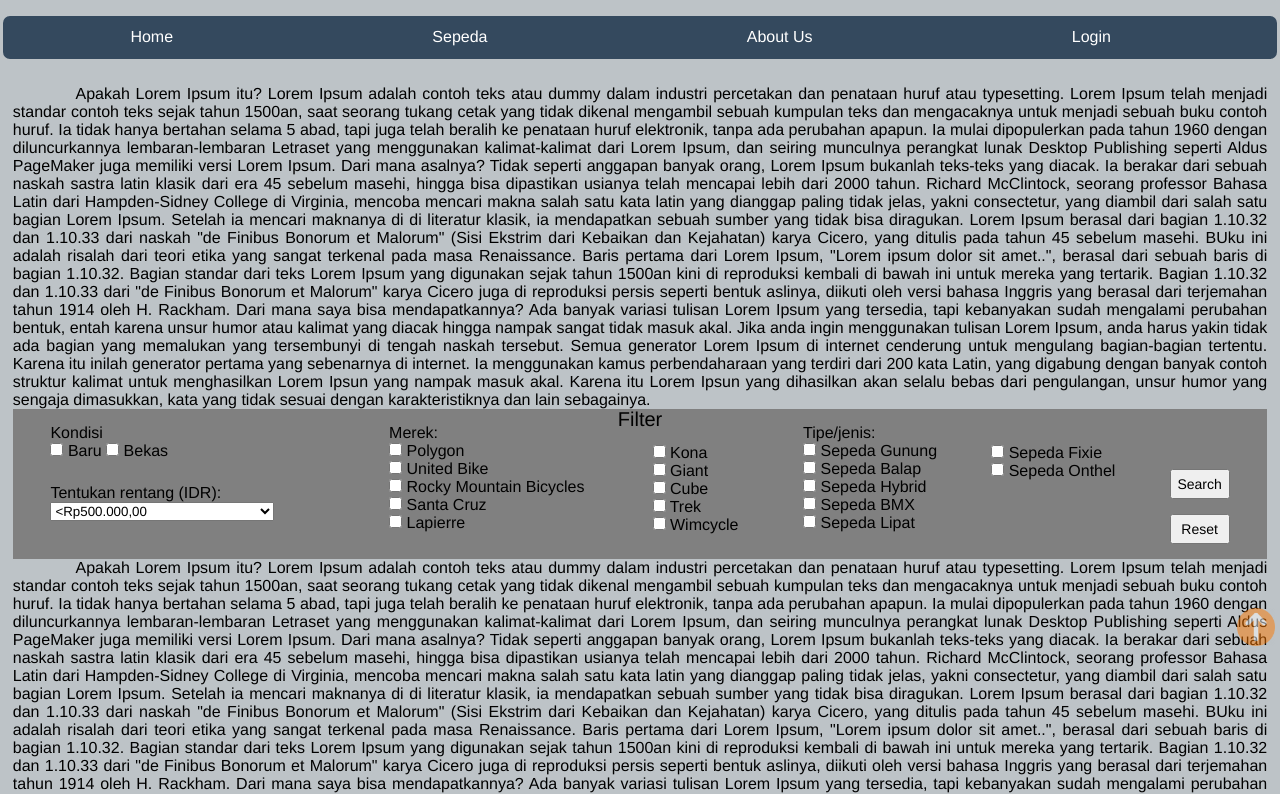
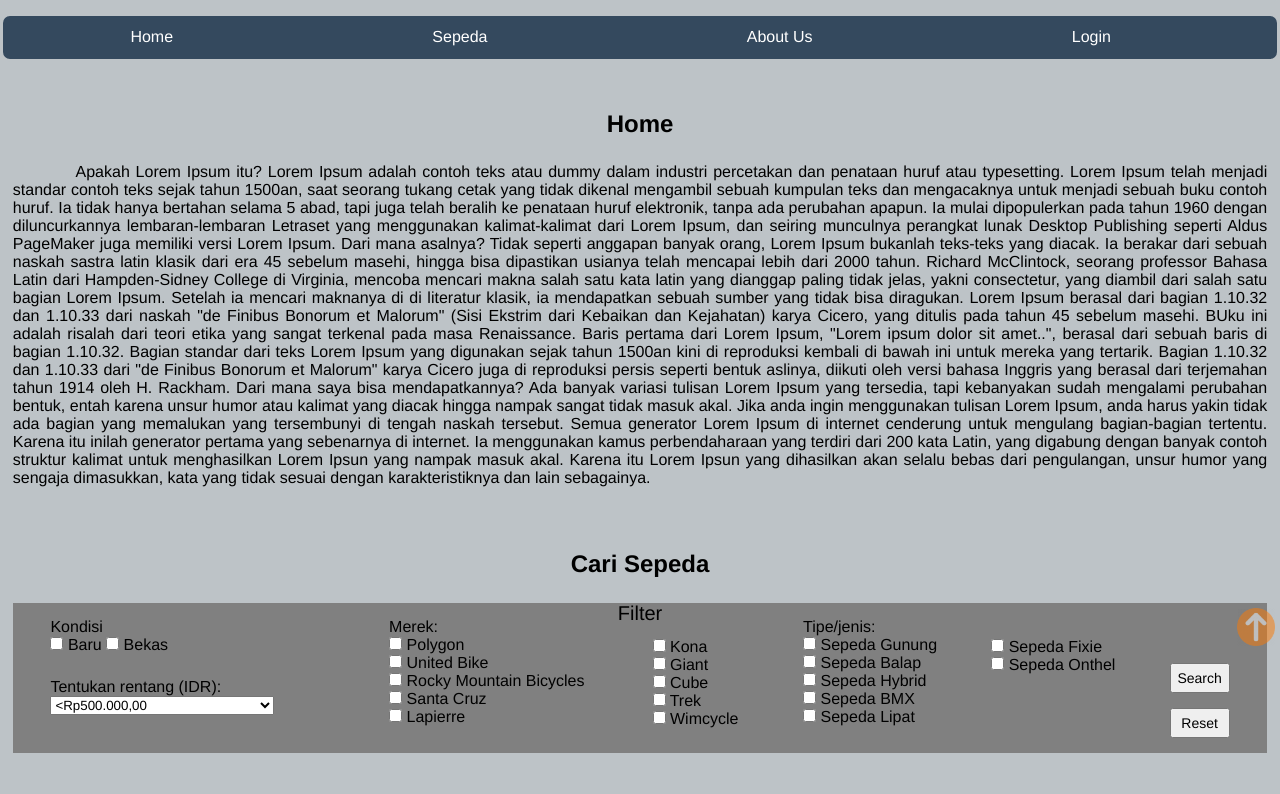
Before and after one commit to rafiandria23/cari-sepeda, a plain HTML site: page index.html in a window 1280 px wide. Shown: the part 149-943 px from the top of the page. Drawn offline with Linux system fonts and the light colour scheme.

Commit message:
Modifikasi tampilan sedikit -one

```diff
--- a/css/main.css
+++ b/css/main.css
@@ -73,7 +73,7 @@ p{
 }
 
 
-#sepeda {
+#sepeda form {
 	position: relative;
 	height: 150px;
 	width: 100%;
@@ -171,3 +171,19 @@ p{
 	background-color: green;
 	color: white;
 }
+
+#about, #sepeda, #home{
+	margin-bottom: 5%;
+}
+
+.center{
+	text-align: center;
+}
+
+.mb-2{
+	margin-bottom: 2%;
+}
+
+.mt-2{
+	margin-top: 2%;
+}
--- a/index.html
+++ b/index.html
@@ -17,6 +17,7 @@
         </header>
         <main >
             <article id="home">
+				<h1 class="center mb-2 mt-2">Home</h1>
                 <p>Apakah Lorem Ipsum itu?
                 Lorem Ipsum adalah contoh teks atau dummy dalam industri percetakan dan penataan huruf atau typesetting. Lorem Ipsum telah menjadi standar contoh teks sejak tahun 1500an, saat seorang tukang cetak yang tidak dikenal mengambil sebuah kumpulan teks dan mengacaknya untuk menjadi sebuah buku contoh huruf. Ia tidak hanya bertahan selama 5 abad, tapi juga telah beralih ke penataan huruf elektronik, tanpa ada perubahan apapun. Ia mulai dipopulerkan pada tahun 1960 dengan diluncurkannya lembaran-lembaran Letraset yang menggunakan kalimat-kalimat dari Lorem Ipsum, dan seiring munculnya perangkat lunak Desktop Publishing seperti Aldus PageMaker juga memiliki versi Lorem Ipsum.
 
@@ -29,7 +30,9 @@
                 Ada banyak variasi tulisan Lorem Ipsum yang tersedia, tapi kebanyakan sudah mengalami perubahan bentuk, entah karena unsur humor atau kalimat yang diacak hingga nampak sangat tidak masuk akal. Jika anda ingin menggunakan tulisan Lorem Ipsum, anda harus yakin tidak ada bagian yang memalukan yang tersembunyi di tengah naskah tersebut. Semua generator Lorem Ipsum di internet cenderung untuk mengulang bagian-bagian tertentu. Karena itu inilah generator pertama yang sebenarnya di internet. Ia menggunakan kamus perbendaharaan yang terdiri dari 200 kata Latin, yang digabung dengan banyak contoh struktur kalimat untuk menghasilkan Lorem Ipsun yang nampak masuk akal. Karena itu Lorem Ipsun yang dihasilkan akan selalu bebas dari pengulangan, unsur humor yang sengaja dimasukkan, kata yang tidak sesuai dengan karakteristiknya dan lain sebagainya.
             </p>
 			</article>
-            <form id="sepeda">
+			<article id="sepeda">
+				<h1 class="center mt-2 mb-2">Cari Sepeda</h1>
+				<form>
 					<span class="filter-title">Filter</span>
 					<div class="baru-bekas">
 						<span>Kondisi</span><br>
@@ -140,7 +143,9 @@
 					<input id="reset" type="reset" value="Reset">
 					</div>
 				</form>
+			</article>
             <article id="about">
+				<h1 class="center mt-2 mb-2">About</h1>
                 <p>
                 Apakah Lorem Ipsum itu?
                 Lorem Ipsum adalah contoh teks atau dummy dalam industri percetakan dan penataan huruf atau typesetting. Lorem Ipsum telah menjadi standar contoh teks sejak tahun 1500an, saat seorang tukang cetak yang tidak dikenal mengambil sebuah kumpulan teks dan mengacaknya untuk menjadi sebuah buku contoh huruf. Ia tidak hanya bertahan selama 5 abad, tapi juga telah beralih ke penataan huruf elektronik, tanpa ada perubahan apapun. Ia mulai dipopulerkan pada tahun 1960 dengan diluncurkannya lembaran-lembaran Letraset yang menggunakan kalimat-kalimat dari Lorem Ipsum, dan seiring munculnya perangkat lunak Desktop Publishing seperti Aldus PageMaker juga memiliki versi Lorem Ipsum.
```
Lines whose indentation alone changed are shown as unchanged.
